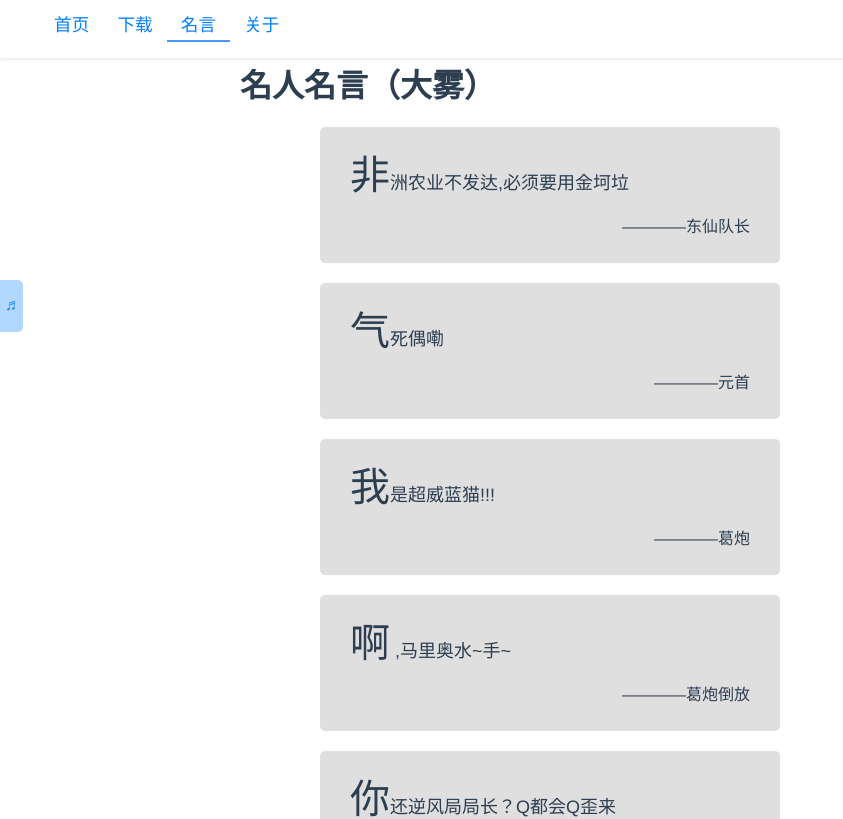
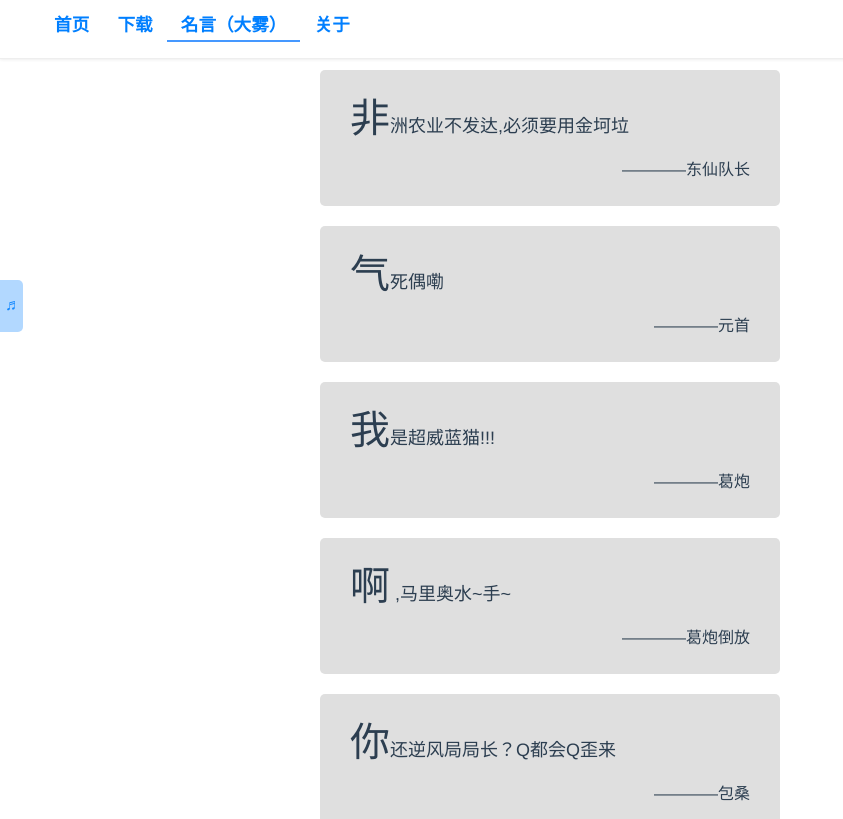
Before and after one commit to lkfun/pvpa, a Vue app: page /motto in a window 1280 px wide. Shown: the top 819 px of the page, without its empty margins (0-843 px from the left). Built offline with nearby package versions, Linux system fonts and the light colour scheme.

Commit message:
update header

```diff
--- a/src/App.vue
+++ b/src/App.vue
@@ -30,7 +30,7 @@ export default {
   -moz-osx-font-smoothing: grayscale;
   text-align: center;
   color: #2c3e50;
-  margin-top: 60px;
+  margin-top: 70px;
 }
 .fade-enter-active, .fade-leave-active {
   transition: opacity .25s;
--- a/src/components/download.vue
+++ b/src/components/download.vue
@@ -1,7 +1,6 @@
 <template>
   <div class="body">
     <div class="download">
-      <h1>下载</h1>
       <div v-for="(item) in downloaddataComputed.download" :key="item.group" >
         <h2>{{item.group}}</h2>
         <small>{{item.description}}</small>
--- a/src/components/fixmidi.vue
+++ b/src/components/fixmidi.vue
@@ -3,7 +3,6 @@
     <p>请上传从<strong>FL Stuido</strong>宏导出的<strong>midi文件</strong></p>
     <p>再将修复后的文件<strong>导入UTAU</strong></p>
     <p>其他渠道获取的midi文件可能无法解析/生成</p>
-    <p>可参考<a :href="address">{{address}}</a> 进行手动修复</p>
     <input type="file" accept=".mid" @change="uploads">
     <button @click="uploadAll">上传</button>
     <p></p>
--- a/src/components/header.vue
+++ b/src/components/header.vue
@@ -9,7 +9,7 @@
           <router-link to='/download'>下载</router-link>
         </li>
         <li v-bind:class="{ active: $route.path==='/motto' }">
-          <router-link to='/motto'>名言</router-link>
+          <router-link to='/motto'>名言（大雾）</router-link>
         </li>
         <li v-bind:class="{ active: $route.path==='/about' }">
           <router-link to='/about'>关于</router-link>
@@ -52,6 +52,7 @@ export default {
     display: inline-block;
     padding: 0em .8em;
     font-size: 1.1em;
+    font-weight: bold;
     line-height: 1.1em;
     color: #007fff;
     text-decoration: none;
--- a/src/components/motto.vue
+++ b/src/components/motto.vue
@@ -1,7 +1,6 @@
 <template>
   <div class="hello">
     <div class="download">
-      <h1>{{titile}}</h1>
       <div class="motto" v-for="item in motto" :key="item.name">
         <p class="motto-p">{{ item.motto }}</p>
         <p class="afa">————{{item.name}}</p>
@@ -16,7 +15,6 @@ export default {
   name: 'HelloWorld',
   data () {
     return {
-      titile: '名人名言（大雾）',
       motto
     }
   }
```
